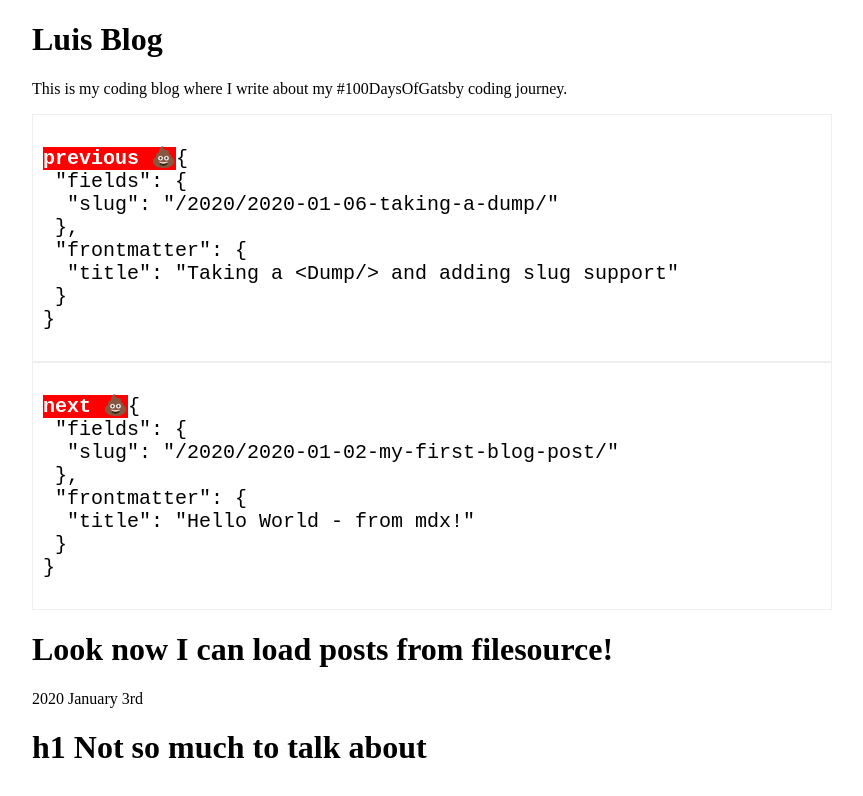
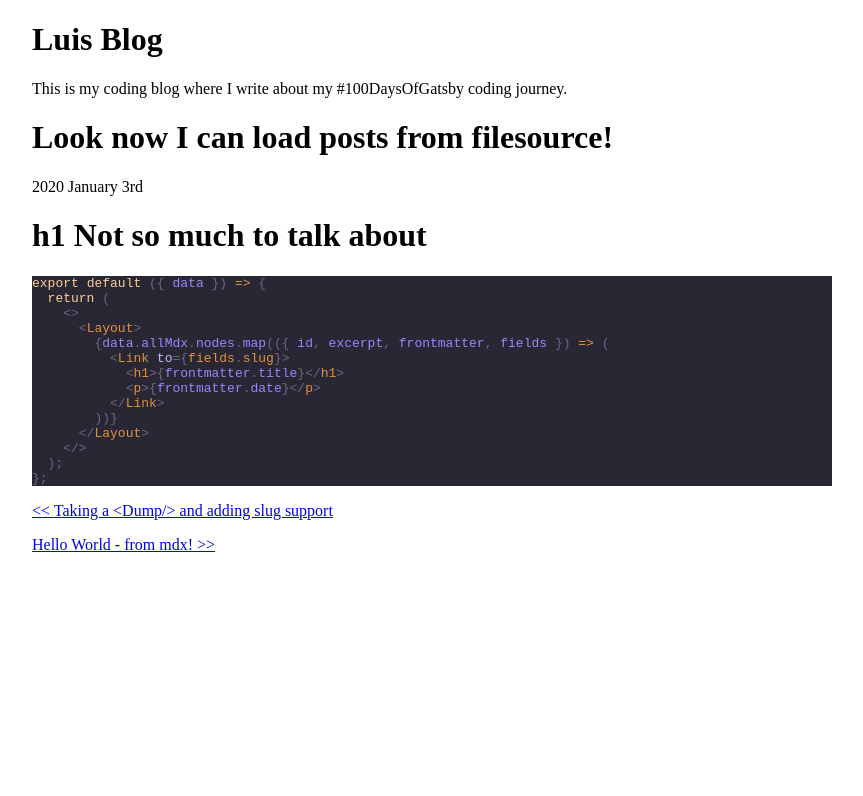
Before and after one commit to luchosrock/gatsby-blog, a Gatsby site: page /2020/2020-01-03-trying-to-load-posts/ in a window 1280 px wide. Shown: the whole page, without its empty margins (208-1071 px from the left). Built offline with nearby package versions, Linux system fonts and the light colour scheme; Gatsby itself is replaced by a stand-in of ours; some packages are replaced by stand-ins of ours; code samples lack their colours.

Commit message:
code block support, day 6 of 100

````diff
--- /dev/null
+++ b/gatsby-browser.js
@@ -0,0 +1,2 @@
+import { wrapRootElement as wrap } from "./root-wrapper";
+export const wrapRootElement = wrap;
--- /dev/null
+++ b/gatsby-ssr.js
@@ -0,0 +1,2 @@
+import { wrapRootElement as wrap } from "./root-wrapper";
+export const wrapRootElement = wrap;
--- a/package.json
+++ b/package.json
@@ -18,8 +18,10 @@
     "gatsby-plugin-mdx": "^1.0.64",
     "gatsby-plugin-styled-components": "^3.1.16",
     "gatsby-source-filesystem": "^2.1.43",
+    "prism-react-renderer": "^1.0.2",
     "react": "^16.12.0",
     "react-dom": "^16.12.0",
+    "react-live": "^2.2.2",
     "styled-components": "^4.4.1"
   }
 }
--- a/posts/2020/2020-01-03-trying-to-load-posts/index.mdx
+++ b/posts/2020/2020-01-03-trying-to-load-posts/index.mdx
@@ -5,3 +5,20 @@ published: true
 ---
 
 # h1 Not so much to talk about
+
+```jsx
+export default ({ data }) => {
+  return (
+    <>
+      <Layout>
+        {data.allMdx.nodes.map(({ id, excerpt, frontmatter, fields }) => (
+          <Link to={fields.slug}>
+            <h1>{frontmatter.title}</h1>
+            <p>{frontmatter.date}</p>
+          </Link>
+        ))}
+      </Layout>
+    </>
+  );
+};
+```
--- /dev/null
+++ b/root-wrapper.js
@@ -0,0 +1,29 @@
+import { MDXProvider } from "@mdx-js/react";
+import Highlight, { defaultProps } from "prism-react-renderer";
+import React from "react";
+
+const components = {
+  pre: props => (
+    <Highlight
+      {...defaultProps}
+      code={props.children.props.children.trim()}
+      language="jsx"
+    >
+      {({ className, style, tokens, getLineProps, getTokenProps }) => (
+        <pre className={className} style={style}>
+          {tokens.map((line, i) => (
+            <div {...getLineProps({ line, key: i })}>
+              {line.map((token, key) => (
+                <span {...getTokenProps({ token, key })} />
+              ))}
+            </div>
+          ))}
+        </pre>
+      )}
+    </Highlight>
+  )
+};
+
+export const wrapRootElement = ({ element }) => (
+  <MDXProvider components={components}>{element}</MDXProvider>
+);
--- a/src/components/Dump.js
+++ b/src/components/Dump.js
@@ -10,7 +10,11 @@ const Dump = props => (
   >
     {Object.entries(props).map(([key, val]) => (
       <pre key={key}>
-        <strong style={{ color: "white", background: "red" }}>{key} 💩</strong>
+        <span role="img" aria-label="poo">
+          <strong style={{ color: "white", background: "red" }}>
+            {key} 💩
+          </strong>
+        </span>
         {JSON.stringify(val, "", " ")}
       </pre>
     ))}
--- a/src/pages/index.js
+++ b/src/pages/index.js
@@ -5,7 +5,6 @@ import Dump from "../components/Dump";
 export default ({ data }) => {
   return (
     <>
-      <Dump data={data} />
       <Layout>
         {data.allMdx.nodes.map(({ id, excerpt, frontmatter, fields }) => (
           <Link to={fields.slug}>
--- a/src/templates/blogPost.js
+++ b/src/templates/blogPost.js
@@ -1,7 +1,6 @@
-import { graphql } from "gatsby";
+import { graphql, Link } from "gatsby";
 import { MDXRenderer } from "gatsby-plugin-mdx";
 import React from "react";
-import Dump from "../components/Dump";
 import { Layout } from "../components/Layout";
 
 export default ({ data, pageContext }) => {
@@ -9,11 +8,31 @@ export default ({ data, pageContext }) => {
   const { prev, next } = pageContext;
   return (
     <Layout>
-      <Dump previous={prev} />
-      <Dump next={next} />
       <h1>{frontmatter.title}</h1>
       <p>{frontmatter.date}</p>
       <MDXRenderer>{body}</MDXRenderer>
+      {prev === false ? null : (
+        <>
+          {prev && (
+            <Link to={prev.fields.slug}>
+              <p>
+                <span>&lt;&lt;</span> {prev.frontmatter.title}
+              </p>
+            </Link>
+          )}
+        </>
+      )}
+      {next === false ? null : (
+        <>
+          {next && (
+            <Link to={next.fields.slug}>
+              <p>
+                {next.frontmatter.title} <span>&gt;&gt;</span>
+              </p>
+            </Link>
+          )}
+        </>
+      )}
     </Layout>
   );
 };
````
Also changed, not shown: 1 other file.
